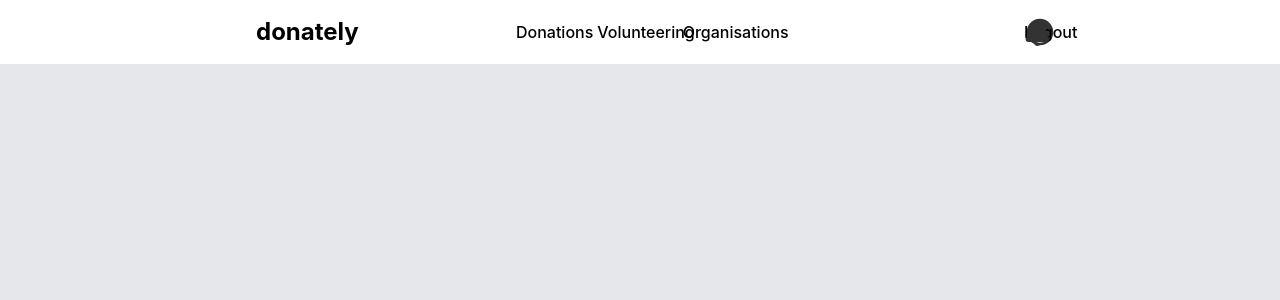
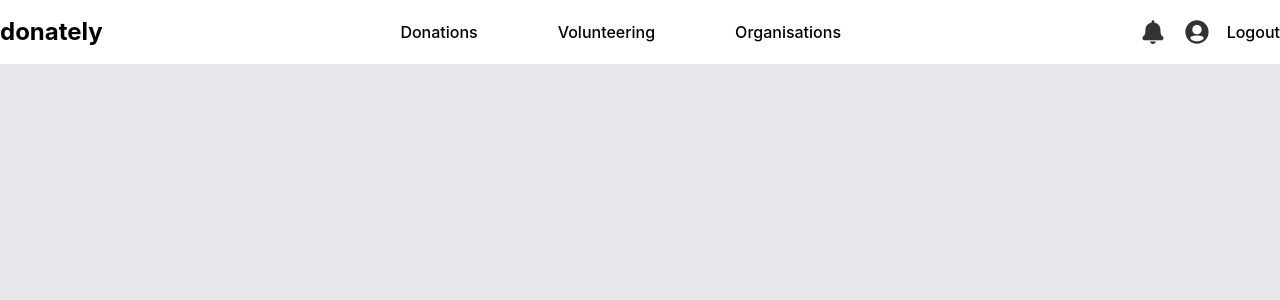
Before and after one commit to salmarashad/Donately, a React (Create React App) app in the folder ch-and-co-m2/: page / in a window 1280 px wide. Shown: the top 300 px of the page. Built offline with nearby package versions, Linux system fonts and the light colour scheme.

Commit message:
cleaned up navbar code

```diff
--- a/ch-and-co-m2/src/App.js
+++ b/ch-and-co-m2/src/App.js
@@ -1,42 +1,32 @@
 import './App.css';
 import NotificationComponent from './Components/NotificationComponent';
+import {ReactComponent as ProfileSVG} from './SVGs/profile.svg';
 
 function App() {
 
-  const Profile = () => {
-    return (
-      <div className="mx-auto">
-        <svg viewBox="0 0 24.00 24.00" height="32px" width="32px" fill="none" xmlns="http://www.w3.org/2000/svg" stroke="#000000" strokeWidth="0.00024000000000000003">
-          <g id="SVGRepo_bgCarrier" strokeWidth="0"></g>
-          <g id="SVGRepo_tracerCarrier" strokeLinecap="round" strokeLinejoin="round"></g>
-          <g id="SVGRepo_iconCarrier">
-            <path fillRule="evenodd" clipRule="evenodd" d="M2 12C2 6.47715 6.47715 2 12 2C17.5228 2 22 6.47715 22 12C22 17.5228 17.5228 22 12 22C6.47715 22 2 17.5228 2 12ZM11.9999 6C9.79077 6 7.99991 7.79086 7.99991 10C7.99991 12.2091 9.79077 14 11.9999 14C14.209 14 15.9999 12.2091 15.9999 10C15.9999 7.79086 14.209 6 11.9999 6ZM17.1115 15.9974C17.8693 16.4854 17.8323 17.5491 17.1422 18.1288C15.7517 19.2966 13.9581 20 12.0001 20C10.0551 20 8.27215 19.3059 6.88556 18.1518C6.18931 17.5723 6.15242 16.5032 6.91351 16.012C7.15044 15.8591 7.40846 15.7251 7.68849 15.6097C8.81516 15.1452 10.2542 15 12 15C13.7546 15 15.2018 15.1359 16.3314 15.5954C16.6136 15.7102 16.8734 15.8441 17.1115 15.9974Z" fill="#333333"></path>
-          </g>
-        </svg>
-      </div>
-    );
-  };
-
   return (
     <div className="min-h-screen">
-      {/* grid splits child divs into a grid of size 3 */}
-      <div className="grid grid-cols-3 px-64 items-center h-16 shadow-md">
+      {/* flexbox to center the navbar content horizontally and vertically */}
+      <div className="flex justify-center items-center w-full h-16 shadow-md">
+        {/* flexbox to split the navbar into 3 sections */}
+        <div className="flex max-w-7xl w-full items-center justify-between">
           {/* logo div */}
           <div>
             {/* Temporary text, replace with real logo yara */}
             <h1 className="font-bold text-2xl">donately</h1>
           </div>
-        {/* Donations, Volunteering, Organisations, also a grid of 3 */}
-        <div className="grid grid-cols-3 font-medium text-center">
+          {/* Donations, Volunteering, Organisations, also a flexbox */}
+          <div className="flex font-medium text-center gap-20">
             <h1>Donations</h1>
             <h1>Volunteering</h1>
             <h1>Organisations</h1>
           </div>
-        {/* Notifications, Profile, Logout, also a grid of three */}
-        <div className="grid grid-cols-3 font-medium text-right ml-64 items-center justify-center">
+          {/* Notifications, Profile, Logout, also a flexbox */}
+          <div className="flex font-medium items-center justify-center gap-4">
             <NotificationComponent/>
-          <Profile></Profile>
+            <ProfileSVG className="h-7 w-7" />
             <h1>Logout</h1>
+          </div>
         </div>
       </div>
       {/* rest of the body */}
--- a/ch-and-co-m2/src/Components/NotificationComponent.js
+++ b/ch-and-co-m2/src/Components/NotificationComponent.js
@@ -1,21 +1,14 @@
 import React, { useState } from 'react';
+import {ReactComponent as NotifSVG} from '../SVGs/notification.svg';
+
 function NotificationComponent() {
     const [isClicked, setIsClicked] = useState(false);
     return(
         <div className='relative'>
-            <div className="mx-auto" onClick={() => setIsClicked(!isClicked)}>
-                <svg fill="#333333" height="27px" width="27px" viewBox="0 0 448 512">
-                <g id="SVGRepo_bgCarrier" strokeWidth="0"/>
-                <g id="SVGRepo_tracerCarrier" strokeLinecap="round" strokeLinejoin="round"/>
-                <g id="SVGRepo_iconCarrier">
-                    <g>
-                    <path d="M222.987,510c31.418,0,57.529-22.646,62.949-52.5H160.038C165.458,487.354,191.569,510,222.987,510z"/>
-                    <path d="M432.871,352.059c-22.25-22.25-49.884-32.941-49.884-141.059c0-79.394-57.831-145.269-133.663-157.83h-4.141 c4.833-5.322,7.779-12.389,7.779-20.145c0-16.555-13.42-29.975-29.975-29.975s-29.975,13.42-29.975,29.975 c0,7.755,2.946,14.823,7.779,20.145h-4.141C120.818,65.731,62.987,131.606,62.987,211c0,108.118-27.643,118.809-49.893,141.059 C-17.055,382.208,4.312,434,47.035,434H398.93C441.568,434,463.081,382.269,432.871,352.059z"/>
-                    </g>
-                </g>
-                </svg>
+            <div onClick={() => setIsClicked(!isClicked)}>
+                <NotifSVG className="h-6 w-7" />
             </div>
-            <div className={isClicked == false ? "hidden" : "absolute top-12 h-72 w-72 -right-20 shadow-lg bg-white rounded-md"}>
+            <div className={isClicked === false ? "hidden" : "absolute top-12 h-72 w-72 -right-20 shadow-lg bg-white rounded-md"}>
                 <div className='text-center items-center'>
                     <h1 className='mt-2'>Notifications</h1>
                 </div>
```
Also changed, not shown: ch-and-co-m2/src/SVGs/notification.svg (added), ch-and-co-m2/src/SVGs/profile.svg (added). Lines whose indentation alone changed are shown as unchanged.
